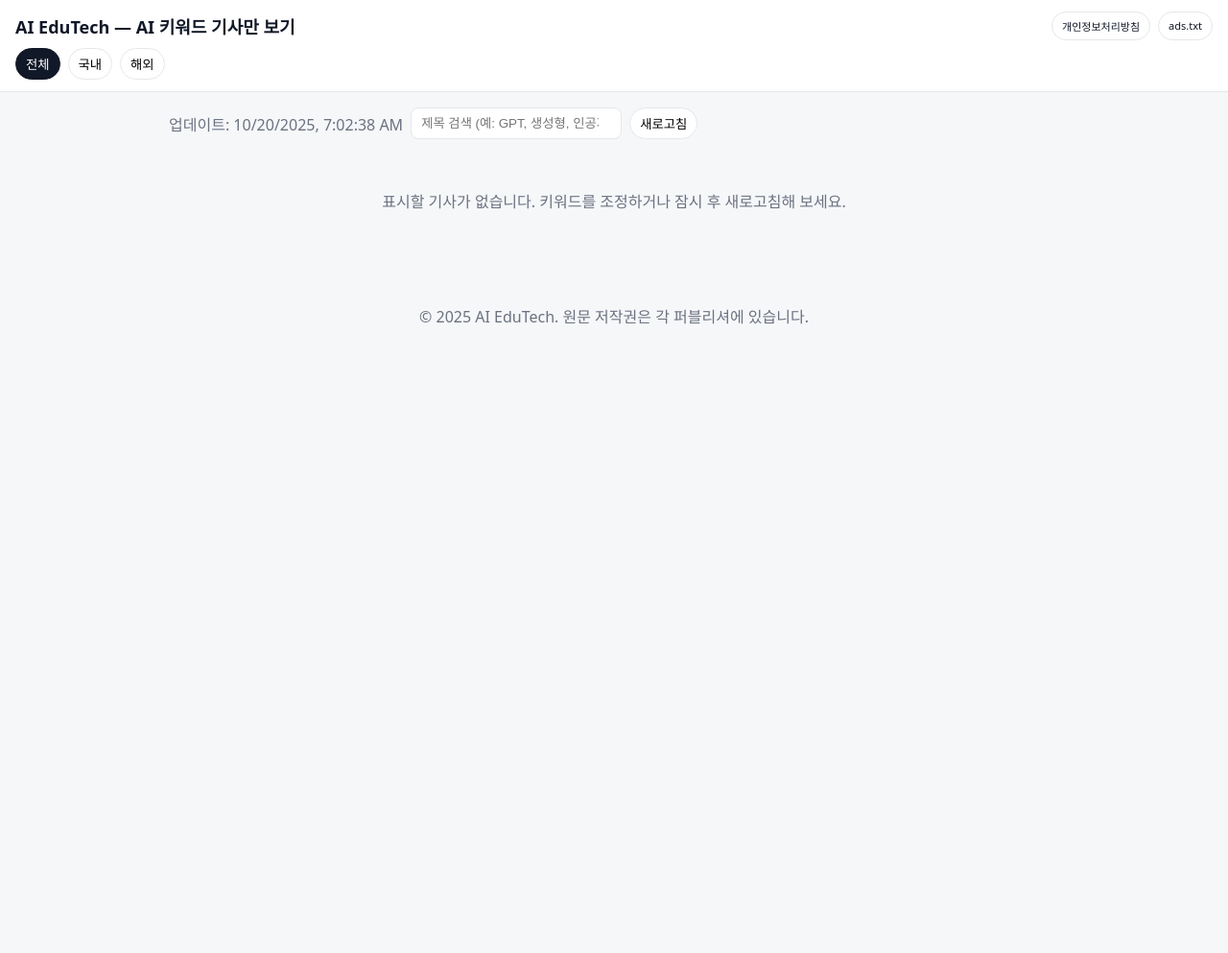
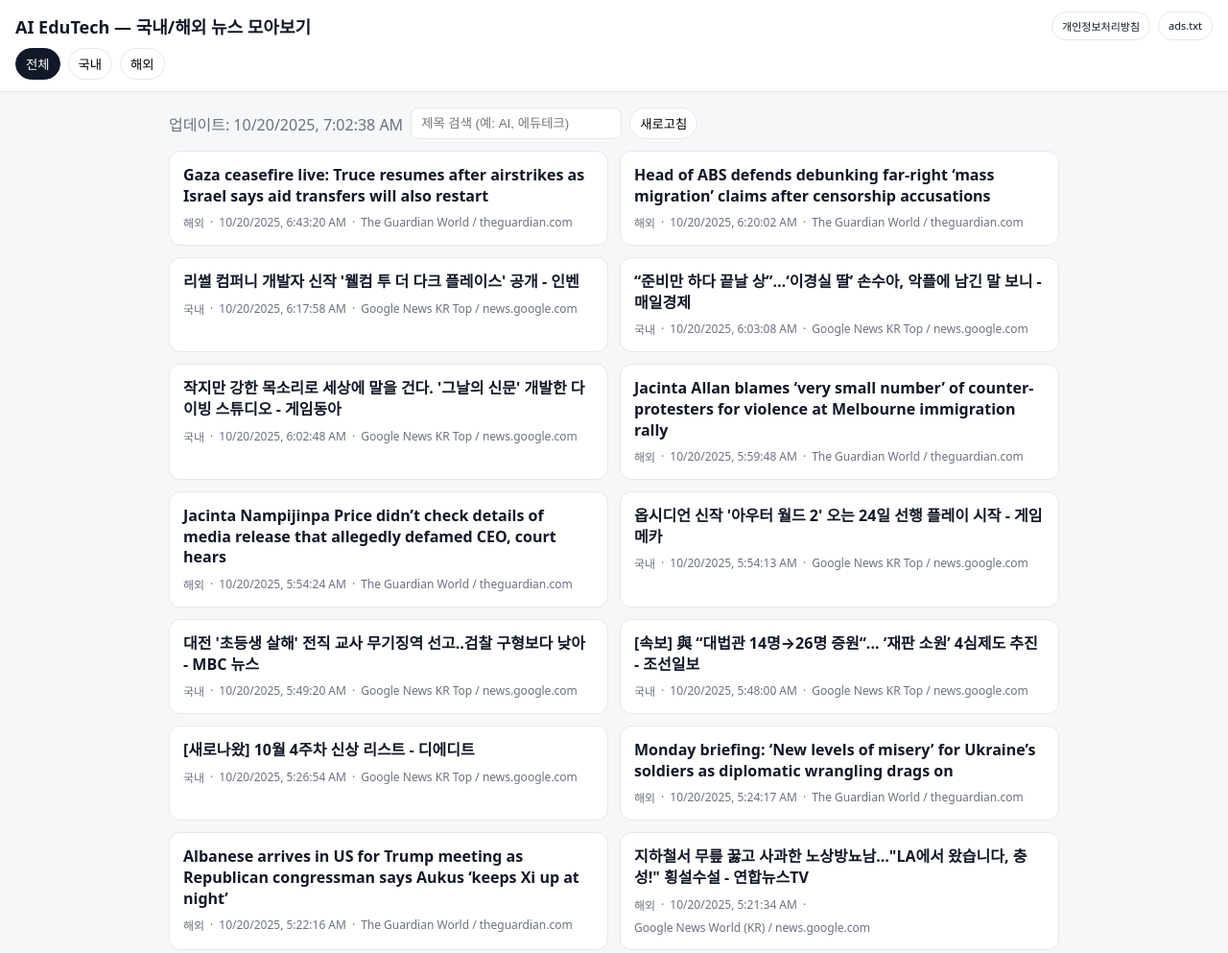
Before and after one commit to mikidplay/aiedutech, a website: page docs/index.html in a window 1280 px wide. Shown: the top 993 px of the page at 96% size. Before the commit the page ends 800 px from the top, so only its background shows below. Drawn offline with Linux system fonts and the light colour scheme.

Commit message:
Update index.html

```diff
--- a/docs/index.html
+++ b/docs/index.html
@@ -3,9 +3,9 @@
 <head>
   <meta charset="utf-8" />
   <meta name="viewport" content="width=device-width,initial-scale=1" />
-  <title>AI EduTech — AI 키워드 기사만 보기</title>
-  <meta name="description" content="AI EduTech: AI/인공지능 관련 국내/해외 뉴스 큐레이션" />
-  <!-- AdSense 자동광고가 필요하면 이 head 안에 스크립트를 추가하세요. -->
+  <title>AI EduTech — 국내/해외 뉴스 모아보기</title>
+  <meta name="description" content="AI EduTech: 국내/해외 에듀테크 뉴스 큐레이션" />
+  <!-- (다음 단계에서 AdSense를 활성화할 때 여기에 스크립트를 넣습니다) -->
 
   <style>
     :root{--bg:#f6f7f9;--bd:#e5e7eb;--txt:#111827;--muted:#6b7280}
@@ -16,7 +16,7 @@
     .topbar{display:flex;align-items:center;justify-content:space-between;gap:8px}
     .links{display:flex;gap:8px;flex-wrap:wrap}
     .badge{font-size:11px;border:1px solid var(--bd);border-radius:999px;padding:6px 10px;background:#fff;color:var(--txt);text-decoration:none}
-    .tabs{display:flex;gap:8px;margin-top:8px;flex-wrap:wrap}
+    .tabs{display:flex;gap:8px;margin-top:8px}
     .tab{padding:6px 10px;border:1px solid var(--bd);border-radius:999px;background:#fff;cursor:pointer}
     .tab.active{background:#111827;color:#fff;border-color:#111827}
     main{max-width:960px;margin:16px auto;padding:0 16px}
@@ -31,13 +31,12 @@
     #updated{color:var(--muted)}
     .toolbar{display:flex;gap:8px;align-items:center;flex-wrap:wrap;margin:12px 0}
     input[type="search"]{padding:8px 10px;border:1px solid var(--bd);border-radius:8px;min-width:220px}
-    .empty{color:var(--muted);text-align:center;padding:40px 8px}
   </style>
 </head>
 <body>
   <header>
     <div class="topbar">
-      <h1>AI EduTech — AI 키워드 기사만 보기</h1>
+      <h1>AI EduTech — 국내/해외 뉴스 모아보기</h1>
       <div class="links">
         <a class="badge" href="/privacy.html">개인정보처리방침</a>
         <a class="badge" href="/ads.txt">ads.txt</a>
@@ -53,11 +52,10 @@
   <main>
     <div class="toolbar">
       <div id="updated">업데이트 시각을 불러오는 중…</div>
-      <input id="q" type="search" placeholder="제목 검색 (예: GPT, 생성형, 인공지능)">
+      <input id="q" type="search" placeholder="제목 검색 (예: AI, 에듀테크)">
       <button class="tab" id="refresh">새로고침</button>
     </div>
     <section class="grid" id="list"></section>
-    <div id="empty" class="empty" style="display:none">표시할 기사가 없습니다. 키워드를 조정하거나 잠시 후 새로고침해 보세요.</div>
   </main>
 
   <footer>© <script>document.write(new Date().getFullYear())</script> AI EduTech. 원문 저작권은 각 퍼블리셔에 있습니다.</footer>
@@ -68,77 +66,41 @@
     const elUpdated = document.getElementById('updated');
     const elQ = document.getElementById('q');
     const elRefresh = document.getElementById('refresh');
-    const elEmpty = document.getElementById('empty');
 
-    // 🔟 키워드(딱 10개). 영어는 단어 경계로, 한국어는 부분 일치.
-    const KEYWORDS = [
-      { term: 'ai',                      re: /\bai\b/i },
-      { term: 'artificial intelligence', re: /\bartificial\s+intelligence\b/i },
-      { term: '인공지능',                 re: /인공지능/i },
-      { term: '머신러닝',                 re: /머신러닝/i },
-      { term: '딥러닝',                   re: /딥러닝/i },
-      { term: 'gpt',                     re: /\bgpt(?:-\d+)?\b/i },   // GPT, GPT-4 등
-      { term: 'llm',                     re: /\bllm\b/i },
-      { term: 'generative ai',           re: /\bgenerative\s*ai\b/i },
-      { term: '챗gpt',                    re: /챗\s*?gpt/i },          // 챗gpt, 챗 gpt
-      { term: 'openai',                  re: /\bopenai\b|오픈\s*ai/i }
-    ];
-
-    // "제목"에 키워드가 하나라도 들어가면 true
-    function hasKeyword(item) {
-      const title = item.title || '';
-      return KEYWORDS.some(k => k.re.test(title));
-    }
-
-    let all = [];                // 항상 "키워드 필터"가 적용된 데이터만 저장
-    let currentFilter = 'all';   // 탭: all/domestic/overseas
+    let all = [];
+    let currentFilter = 'all';
 
     async function load() {
       try {
         const res = await fetch('./data/news.json', { cache: 'no-store' });
         if (!res.ok) throw new Error('HTTP ' + res.status);
         const json = await res.json();
-
-        // ✅ 제목에 10개 키워드 중 하나라도 포함된 기사만 남깁니다.
-        const filtered = (json.items || []).filter(hasKeyword);
-
-        all = filtered;
+        all = json.items || [];
         elUpdated.textContent = `업데이트: ${new Date(json.generatedAt).toLocaleString()}`;
         render();
       } catch (e) {
-        elUpdated.textContent = '데이터를 불러오지 못했습니다.';
+        elUpdated.textContent = '데이터를 불러오지 못했습니다. (Actions에서 Update news를 실행해 보세요)';
         elList.innerHTML = '';
-        elEmpty.style.display = 'block';
       }
     }
 
     function render() {
+      const q = elQ.value.trim().toLowerCase();
       let items = currentFilter === 'all' ? all : all.filter(x => x.group === currentFilter);
-
-      const q = elQ.value.trim().toLowerCase();
       if (q) items = items.filter(x => (x.title || '').toLowerCase().includes(q));
-
-      // 탭 활성화 표시
-      elTabs.forEach(b => b.classList.toggle('active', b.dataset.filter === currentFilter));
-
-      if (!items.length) {
-        elList.innerHTML = '';
-        elEmpty.style.display = 'block';
-        return;
-      }
-      elEmpty.style.display = 'none';
-      elList.innerHTML = items.slice(0, 60).map(card).join('');
+      elList.innerHTML = items.slice(0, 40).map(card).join('');
     }
 
     function card(x) {
       const dt = x.publishedAt ? new Date(x.publishedAt).toLocaleString() : '';
       const host = (() => { try { return new URL(x.link).host.replace(/^www\./,''); } catch { return ''; }})();
-      const groupLabel = x.group === 'domestic' ? '국내' : (x.group === 'overseas' ? '해외' : '');
+      const groupLabel = x.group === 'domestic' ? '국내' : '해외';
       return `
         <article>
           <h3><a href="${x.link}" target="_blank" rel="noopener">${escapeHtml(x.title)}</a></h3>
           <div class="meta">
-            ${groupLabel ? `<span>${groupLabel}</span>·` : ''}<span>${dt}</span>·
+            <span>${groupLabel}</span>·
+            <span>${dt}</span>·
             <span>${escapeHtml(x.source)}${host?` / ${host}`:''}</span>
           </div>
         </article>
@@ -148,7 +110,11 @@
     function escapeHtml(s){return (s||'').replace(/[&<>"']/g, c=>({"&":"&amp;","<":"&lt;",">":"&gt;",'"':"&quot;","'":"&#039;"}[c]))}
 
     // 이벤트들
-    elTabs.forEach(b => b.addEventListener('click', () => { currentFilter = b.dataset.filter; render(); }));
+    elTabs.forEach(b => b.addEventListener('click', () => {
+      currentFilter = b.dataset.filter;
+      elTabs.forEach(x => x.classList.toggle('active', x === b));
+      render();
+    }));
     elQ.addEventListener('input', render);
     elRefresh.addEventListener('click', load);
 
```
